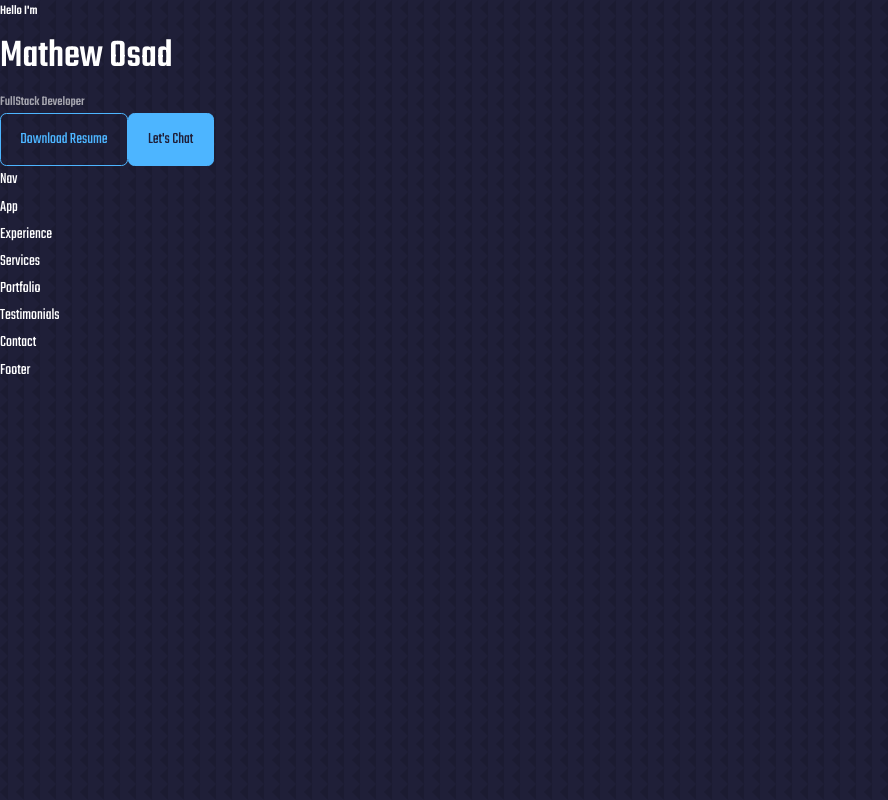
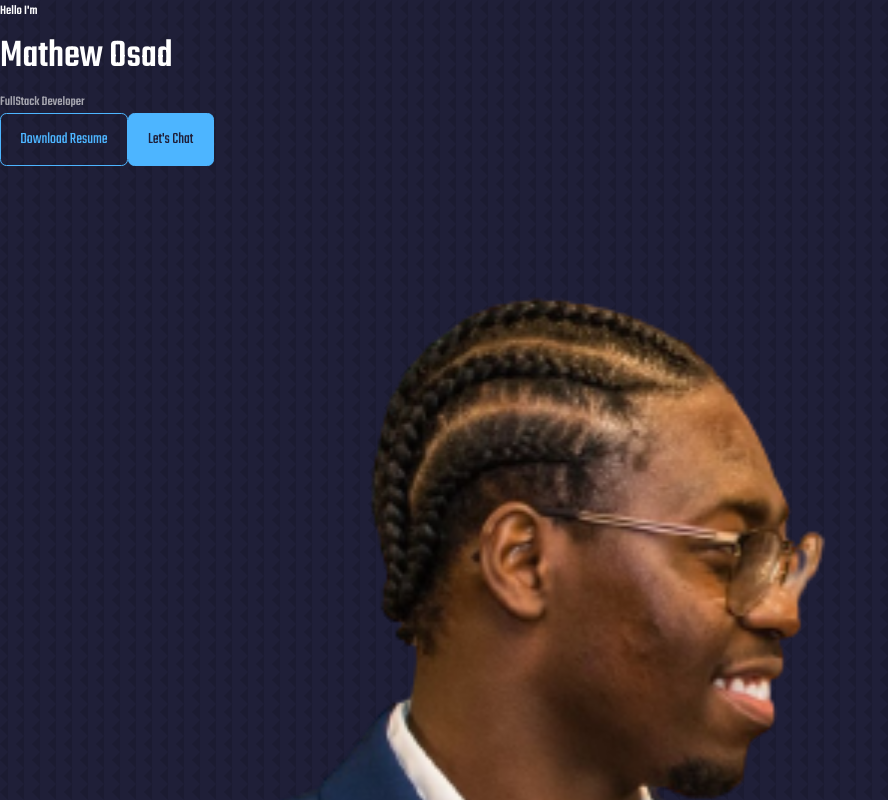
Before and after one commit to mathewosad/Mathew-Osad, a React (Create React App) app: page / in a window 1280 px wide. Shown: the top 800 px of the page, without its empty margins (0-888 px from the left). Built offline with nearby package versions, Linux system fonts and the light colour scheme.

Commit message:
added images

```diff
--- a/src/components/header/Header.jsx
+++ b/src/components/header/Header.jsx
@@ -1,6 +1,7 @@
 import React from 'react'
 import './header.css'
 import CTA from './CTA'
+import ME from '../../assets/me.png'
 
 const Header = () => {
   return (
@@ -10,6 +11,10 @@
         <h1>Mathew Osad</h1>
         <h5 className="text-light">FullStack Developer</h5>
         <CTA />
+
+        <div className="me">
+          <img src={ME} alt="" />
+        </div>
     </header>
   )
 }
```
Also changed, not shown: src/assets/me.png (added).
